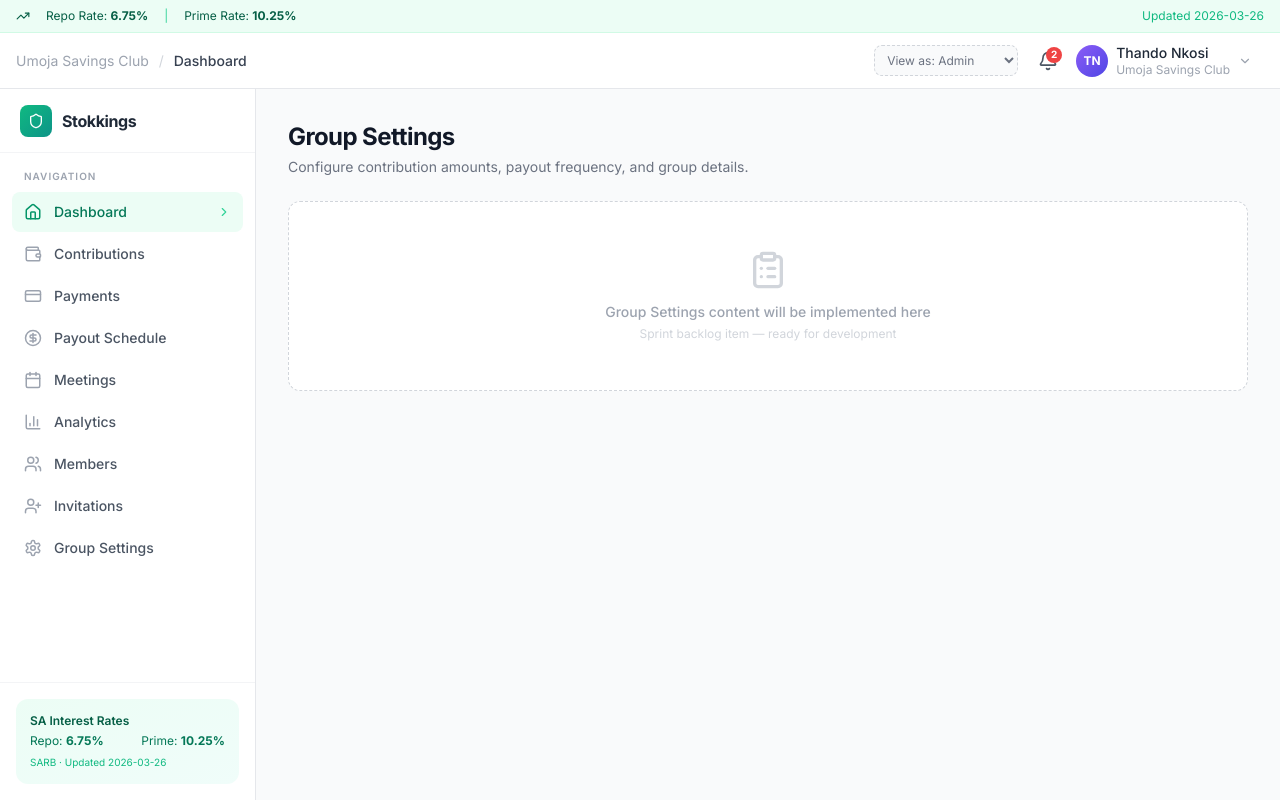
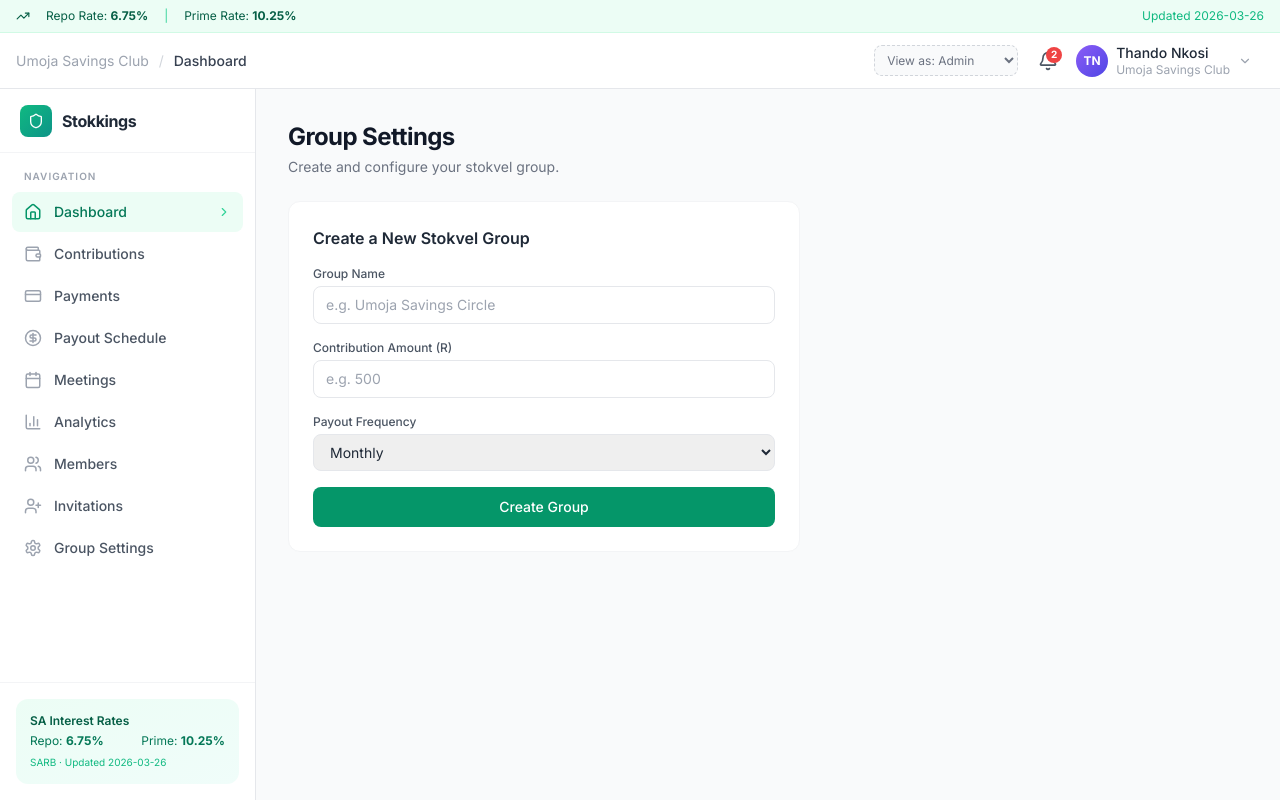
Before and after one commit to OliEveritt/Stokkings, a Next.js app: page /group/settings in a window 1280 px wide. Built offline with nearby package versions, Linux system fonts and the light colour scheme.

Commit message:
feat: implement create group form UI for US-1.2

```diff
--- a/src/app/(dashboard)/group/settings/page.tsx
+++ b/src/app/(dashboard)/group/settings/page.tsx
@@ -1,16 +1,184 @@
-import { EmptyState } from "@/components/ui/EmptyState";
+"use client";
+
+import { useState } from "react";
+import { Card } from "@/components/ui/Card";
+import { CheckCircle, AlertCircle, Loader2 } from "lucide-react";
+
+type PayoutFrequency = "WEEKLY" | "MONTHLY" | "QUARTERLY" | "ANNUALLY";
+type FormState = "idle" | "loading" | "success" | "error";
+
+interface FormData {
+  group_name: string;
+  contribution_amount: string;
+  payout_frequency: PayoutFrequency;
+}
 
 export default function GroupSettingsPage() {
+  const [form, setForm] = useState<FormData>({
+    group_name: "",
+    contribution_amount: "",
+    payout_frequency: "MONTHLY",
+  });
+  const [state, setState] = useState<FormState>("idle");
+  const [errorMessage, setErrorMessage] = useState("");
+  const [createdGroup, setCreatedGroup] = useState<any>(null);
+
+  const handleChange = (
+    e: React.ChangeEvent<HTMLInputElement | HTMLSelectElement>
+  ) => {
+    setForm({ ...form, [e.target.name]: e.target.value });
+  };
+
+  const handleSubmit = async (e: React.MouseEvent) => {
+    e.preventDefault();
+
+    if (!form.group_name || !form.contribution_amount || !form.payout_frequency) {
+      setErrorMessage("All fields are required.");
+      setState("error");
+      return;
+    }
+
+    if (isNaN(Number(form.contribution_amount)) || Number(form.contribution_amount) <= 0) {
+      setErrorMessage("Contribution amount must be a valid positive number.");
+      setState("error");
+      return;
+    }
+
+    setState("loading");
+    setErrorMessage("");
+
+    try {
+      const response = await fetch("/api/groups", {
+        method: "POST",
+        headers: {
+          "Content-Type": "application/json",
+          "x-auth-id": "auth0|user001",
+        },
+        body: JSON.stringify({
+          group_name: form.group_name,
+          contribution_amount: Number(form.contribution_amount),
+          payout_frequency: form.payout_frequency,
+        }),
+      });
+
+      const data = await response.json();
+
+      if (!response.ok) {
+        setErrorMessage(data.error || "Something went wrong.");
+        setState("error");
+        return;
+      }
+
+      setCreatedGroup(data.group);
+      setState("success");
+      setForm({ group_name: "", contribution_amount: "", payout_frequency: "MONTHLY" });
+
+    } catch {
+      setErrorMessage("Could not connect to the server. Please try again.");
+      setState("error");
+    }
+  };
+
   return (
     <div>
       <div className="mb-6">
-        <h1 className="text-2xl font-bold text-gray-900 tracking-tight">Group Settings</h1>
-        <p className="text-sm text-gray-500 mt-1">Configure contribution amounts, payout frequency, and group details.</p>
+        <h1 className="text-2xl font-bold text-gray-900 tracking-tight">
+          Group Settings
+        </h1>
+        <p className="text-sm text-gray-500 mt-1">
+          Create and configure your stokvel group.
+        </p>
       </div>
-      <EmptyState
-        title="Group Settings content will be implemented here"
-        subtitle="Sprint backlog item — ready for development"
-      />
+
+      <Card className="max-w-lg p-6">
+        <h2 className="text-base font-semibold text-gray-800 mb-4">
+          Create a New Stokvel Group
+        </h2>
+
+        {state === "success" && createdGroup && (
+          <div className="flex items-start gap-3 bg-emerald-50 border border-emerald-200 rounded-lg p-4 mb-4">
+            <CheckCircle size={18} className="text-emerald-600 mt-0.5 shrink-0" />
+            <div>
+              <p className="text-sm font-medium text-emerald-800">
+                Group created successfully!
+              </p>
+              <p className="text-xs text-emerald-600 mt-0.5">
+                {createdGroup.group_name} — {createdGroup.payout_frequency}
+              </p>
+            </div>
+          </div>
+        )}
+
+        {state === "error" && (
+          <div className="flex items-start gap-3 bg-red-50 border border-red-200 rounded-lg p-4 mb-4">
+            <AlertCircle size={18} className="text-red-500 mt-0.5 shrink-0" />
+            <p className="text-sm text-red-700">{errorMessage}</p>
+          </div>
+        )}
+
+        <div className="space-y-4">
+          <div>
+            <label className="block text-xs font-medium text-gray-600 mb-1">
+              Group Name
+            </label>
+            <input
+              type="text"
+              name="group_name"
+              value={form.group_name}
+              onChange={handleChange}
+              placeholder="e.g. Umoja Savings Circle"
+              className="w-full border border-gray-200 rounded-lg px-3 py-2 text-sm text-gray-800 placeholder-gray-400 focus:outline-none focus:ring-2 focus:ring-emerald-500 focus:border-transparent"
+            />
+          </div>
+
+          <div>
+            <label className="block text-xs font-medium text-gray-600 mb-1">
+              Contribution Amount (R)
+            </label>
+            <input
+              type="number"
+              name="contribution_amount"
+              value={form.contribution_amount}
+              onChange={handleChange}
+              placeholder="e.g. 500"
+              min="1"
+              className="w-full border border-gray-200 rounded-lg px-3 py-2 text-sm text-gray-800 placeholder-gray-400 focus:outline-none focus:ring-2 focus:ring-emerald-500 focus:border-transparent"
+            />
+          </div>
+
+          <div>
+            <label className="block text-xs font-medium text-gray-600 mb-1">
+              Payout Frequency
+            </label>
+            <select
+              name="payout_frequency"
+              value={form.payout_frequency}
+              onChange={handleChange}
+              className="w-full border border-gray-200 rounded-lg px-3 py-2 text-sm text-gray-800 focus:outline-none focus:ring-2 focus:ring-emerald-500 focus:border-transparent"
+            >
+              <option value="WEEKLY">Weekly</option>
+              <option value="MONTHLY">Monthly</option>
+              <option value="QUARTERLY">Quarterly</option>
+              <option value="ANNUALLY">Annually</option>
+            </select>
+          </div>
+
+          <button
+            onClick={handleSubmit}
+            disabled={state === "loading"}
+            className="w-full bg-emerald-600 hover:bg-emerald-700 disabled:bg-emerald-400 text-white text-sm font-medium py-2.5 rounded-lg transition-colors flex items-center justify-center gap-2"
+          >
+            {state === "loading" ? (
+              <>
+                <Loader2 size={16} className="animate-spin" />
+                Creating group...
+              </>
+            ) : (
+              "Create Group"
+            )}
+          </button>
+        </div>
+      </Card>
     </div>
   );
 }
--- a/src/app/api/groups/route.ts
+++ b/src/app/api/groups/route.ts
@@ -1,5 +1,27 @@
-import { NextResponse } from "next/server";
+import { NextRequest, NextResponse } from "next/server";
 
-export async function GET() {
-  return NextResponse.json({ message: "Not implemented" }, { status: 501 });
+const BACKEND_URL = process.env.BACKEND_URL || "http://localhost:3001";
+
+export async function GET(req: NextRequest) {
+  const authId = req.headers.get("x-auth-id") || "";
+  const res = await fetch(`${BACKEND_URL}/api/groups`, {
+    headers: { "x-auth-id": authId },
+  });
+  const data = await res.json();
+  return NextResponse.json(data, { status: res.status });
 }
+
+export async function POST(req: NextRequest) {
+  const authId = req.headers.get("x-auth-id") || "";
+  const body = await req.json();
+  const res = await fetch(`${BACKEND_URL}/api/groups`, {
+    method: "POST",
+    headers: {
+      "Content-Type": "application/json",
+      "x-auth-id": authId,
+    },
+    body: JSON.stringify(body),
+  });
+  const data = await res.json();
+  return NextResponse.json(data, { status: res.status });
+}
```
Also changed, not shown: 1 other file (tests, documents, lock files or other folders).
